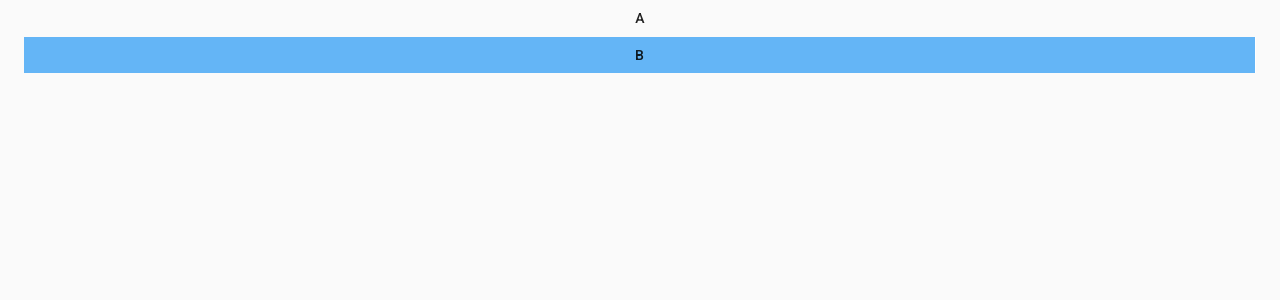
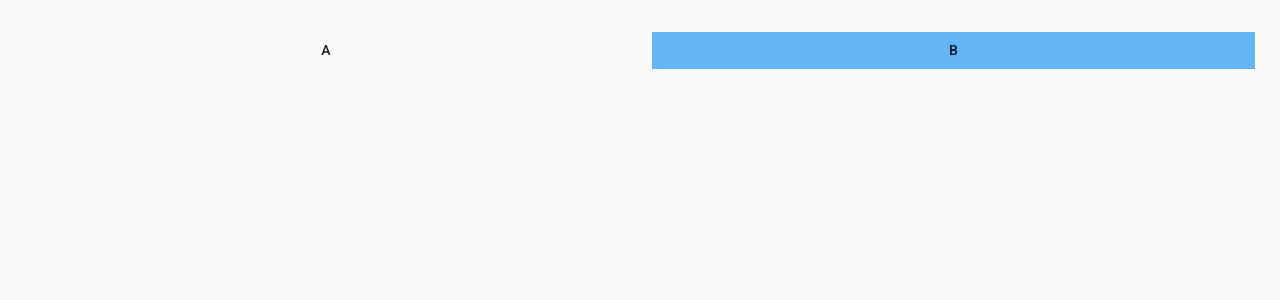
Before and after one commit to rulewrite/Battleship, a React (Create React App) app: page / in a window 1280 px wide. Shown: the top 300 px of the page. Built offline with nearby package versions, Linux system fonts and the light colour scheme.

Commit message:
feat: 기본 레이아웃 정의

```diff
--- a/src/App.tsx
+++ b/src/App.tsx
@@ -1,14 +1,37 @@
 import React from 'react';
-import { Container } from '@material-ui/core';
+import {
+  Container,
+  createStyles,
+  Grid,
+  Theme,
+  WithStyles,
+  withStyles,
+} from '@material-ui/core';
 import { Cell, Sea } from '@Components';
+import { compose } from 'redux';
 
-const App = () => {
+const styles = (theme: Theme) =>
+  createStyles({
+    container: {
+      paddingTop: theme.spacing(4),
+      paddingBottom: theme.spacing(4),
+    },
+  });
+
+const App = ({ classes }: WithStyles<typeof styles>) => {
   return (
-    <Container component="main">
-      <Cell>A</Cell>
-      <Sea>B</Sea>
+    <Container component="main" className={classes.container}>
+      <Grid container spacing={3}>
+        <Grid item xs={6}>
+          <Cell>A</Cell>
+        </Grid>
+
+        <Grid item xs={6}>
+          <Sea>B</Sea>
+        </Grid>
+      </Grid>
     </Container>
   );
 };
 
-export default App;
+export default compose(withStyles(styles))(App);
```
